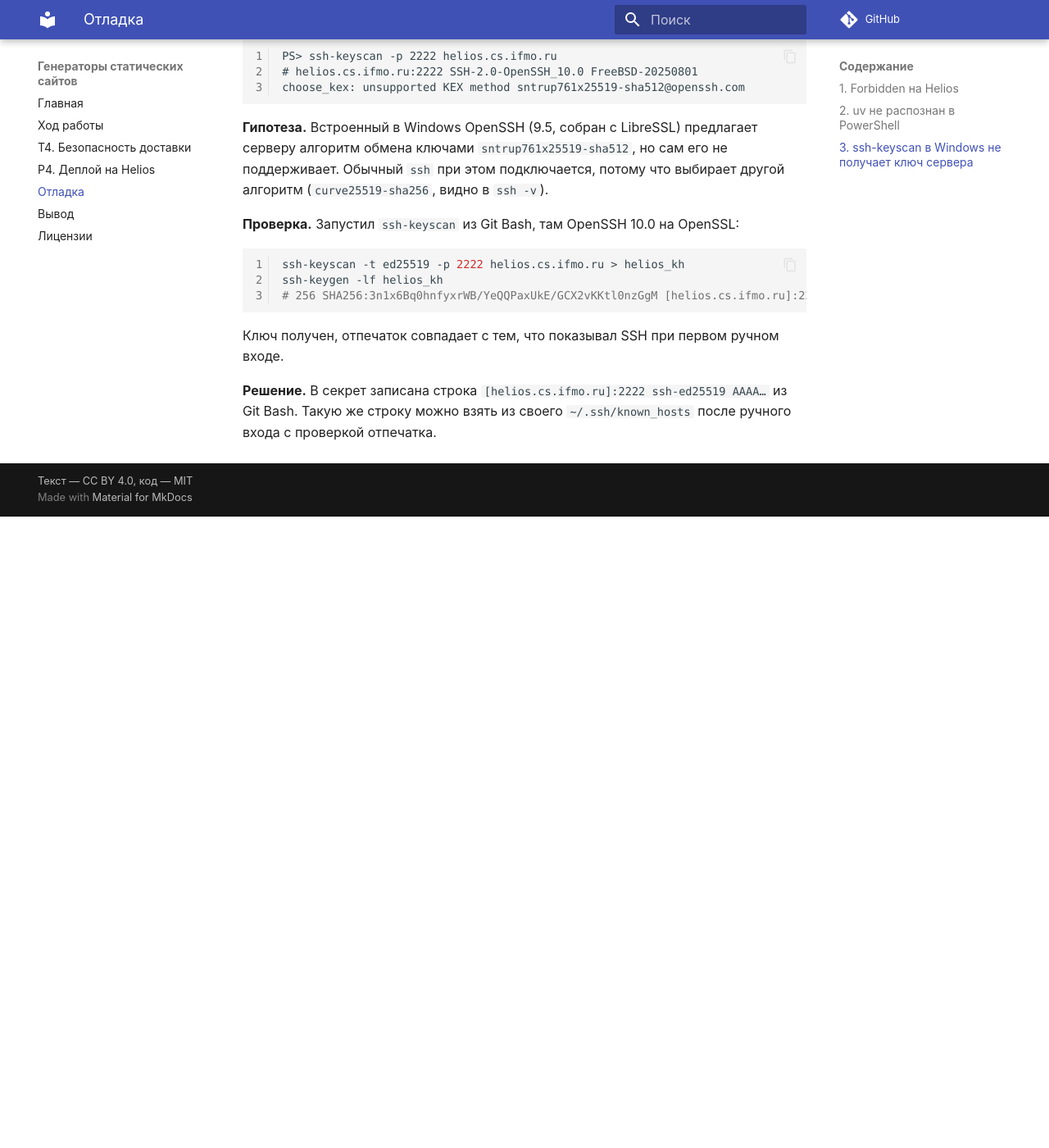
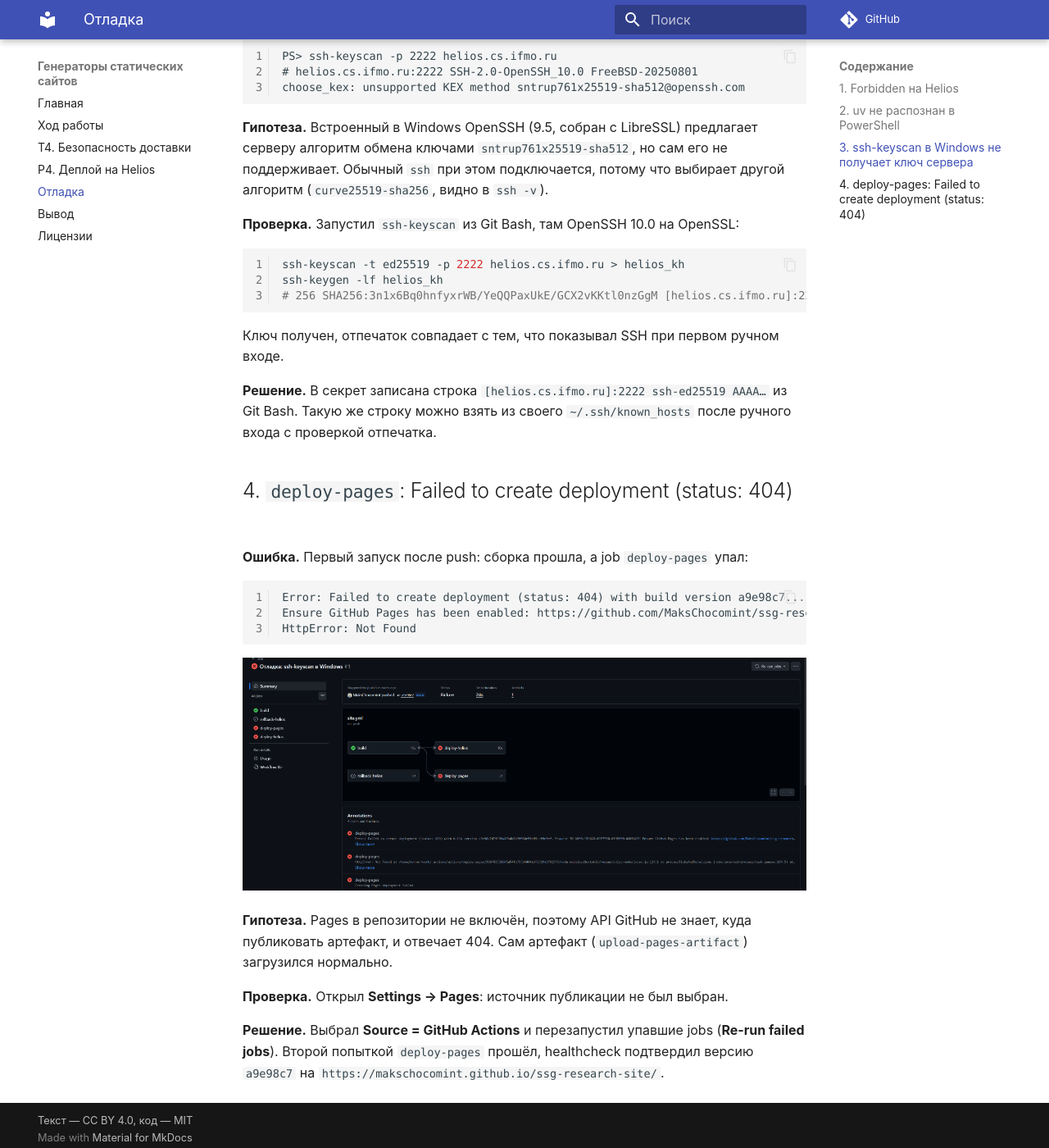
Before and after one commit to MaksChocomint/ssg-research-site, an MkDocs documentation site: the page built from docs/debugging.md, in a window 1280 px wide and 1400 px high, scrolled down 1250 px. Shown: the whole window at 82% size. Built offline with MkDocs 1.6.1 and Material for MkDocs 9.7.7, drawn with Linux system fonts in a browser that asks for light colours; comment, search, counter and statistics services are not loaded; before the commit the page ends 1880 px from its top, so only the background shows below that.

Commit message:
Отчёт: замеры, preview-сборка, скриншоты запусков, ошибка 404 Pages

````diff
--- a/docs/debugging.md
+++ b/docs/debugging.md
@@ -78,3 +78,24 @@ ssh-keygen -lf helios_kh
 **Решение.** В секрет записана строка `[helios.cs.ifmo.ru]:2222 ssh-ed25519 AAAA…` из
 Git Bash. Такую же строку можно взять из своего `~/.ssh/known_hosts` после ручного входа
 с проверкой отпечатка.
+
+## 4. `deploy-pages`: Failed to create deployment (status: 404)
+
+**Ошибка.** Первый запуск после push: сборка прошла, а job `deploy-pages` упал:
+
+```text
+Error: Failed to create deployment (status: 404) with build version a9e98c7...
+Ensure GitHub Pages has been enabled: https://github.com/MaksChocomint/ssg-research-site/settings/pages
+HttpError: Not Found
+```
+
+![Первый запуск](img/run-pages-404.png)
+
+**Гипотеза.** Pages в репозитории не включён, поэтому API GitHub не знает, куда публиковать
+артефакт, и отвечает 404. Сам артефакт (`upload-pages-artifact`) загрузился нормально.
+
+**Проверка.** Открыл **Settings → Pages**: источник публикации не был выбран.
+
+**Решение.** Выбрал **Source = GitHub Actions** и перезапустил упавшие jobs
+(**Re-run failed jobs**). Второй попыткой `deploy-pages` прошёл, healthcheck подтвердил
+версию `a9e98c7` на `https://makschocomint.github.io/ssg-research-site/`.
````
Also changed, not shown: docs/p4.md (+49 -6 lines), docs/workflow.md (+6 -0 lines), docs/img/helios-main.png (added), docs/img/helios-preview.png (added), docs/img/pages-source.png (added), docs/img/run-pages-404.png (added), docs/img/run-strict-failed.png (added), docs/img/run-strict-log.png (added), docs/img/run-success.png (added).
